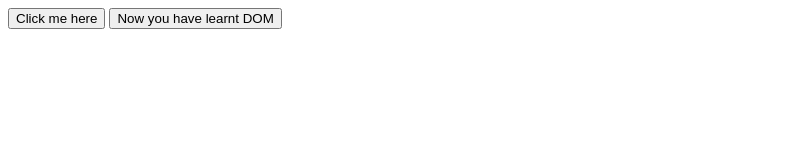
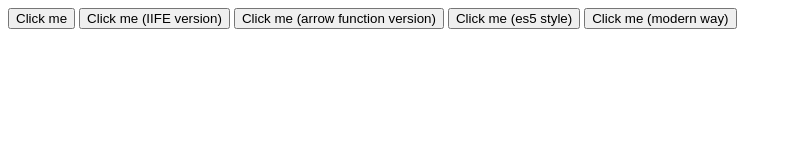
Before and after one commit to kyleqihua/241106-onClick, a plain HTML site: page index.html in a window 1280 px wide. Shown: the whole page, without its empty margins (0-792 px from the left). Drawn offline with Linux system fonts and the light colour scheme.

Commit message:
different versions of onclick and their working mechanisms

```diff
--- a/index.html
+++ b/index.html
@@ -6,15 +6,30 @@
 		<title>Document</title>
 	</head>
 	<body>
-		<!-- <button onClick="handleClick()">Click me</button> -->
-		<!-- assign the value to the attribute (name) -->
-		<!-- the code between "" is a call expression. and there are various ways to implement call expression -->
-		<!-- <button onClick="(function showMessage() {alert('button was clicked')})()">
-			Click me here
-		</button> -->
-		<!-- modern ways -->
-		<button id="messageButton">Click me here</button>
-		<button id="myButton">Click me to learn DOM API</button>
-		<script src="script.js"></script>
+		<button onclick="alert('Button clicked!')">Click me</button>
+		<!-- the most intuitive way. you call a function when the button is clicked. inside the "" is the value of the call expression being evaluated. the matter is how to write the call expression, ie, call the function -->
+		<!-- another way to call a function is to use immediately invoked function expression (IIFE) inside the "" -->
+		<button onclick="(function() { alert('Button clicked!') })()">
+			Click me (IIFE version)
+		</button>
+		<!-- another way is to assign the function to a variable and then call the variable inside the "" -->
+		<button onclick="handleClick()">Click me (arrow function version)</button>
+		<!-- since we assign the function to a variable, we can also assin function writing in es5 style -->
+		<button onclick="sendMessage()">Click me (es5 style)</button>
+		<!-- a modern way is to use DOM API to select the button element and then add an event listener to it -->
+		<button id="modernButton">Click me (modern way)</button>
+		<!-- why is it modern? because it seperates the html and js. the html is only responsible for the structure, and the js is only responsible for the behavior -->
+		<script>
+			const handleClick = () => {
+				alert("Button clicked!");
+			};
+			const sendMessage = function () {
+				alert("Button clicked!");
+			};
+			const modernButton = document.getElementById("modernButton");
+			modernButton.addEventListener("click", () => {
+				alert("Button clicked!");
+			});
+		</script>
 	</body>
 </html>
--- a/script.js
+++ /dev/null
@@ -1,15 +0,0 @@
-// const clickButton = document.querySelector("button");
-
-// clickButton.addEventListener("click", function handleClick() {
-// 	alert("Button was clicked!");
-// });
-
-// clickButton.addEventListener("click", () => alert("Button was Clicked!"));
-
-const messageButton = document.getElementById("messageButton");
-messageButton.addEventListener("click", () => alert("Button clicked!"));
-
-setTimeout(() => {
-	const button = document.getElementById("myButton");
-	button.textContent = "Now you have learnt DOM";
-}, 5000);
```
Also changed, not shown: pureHtml.html (deleted, +0 -11 lines).
